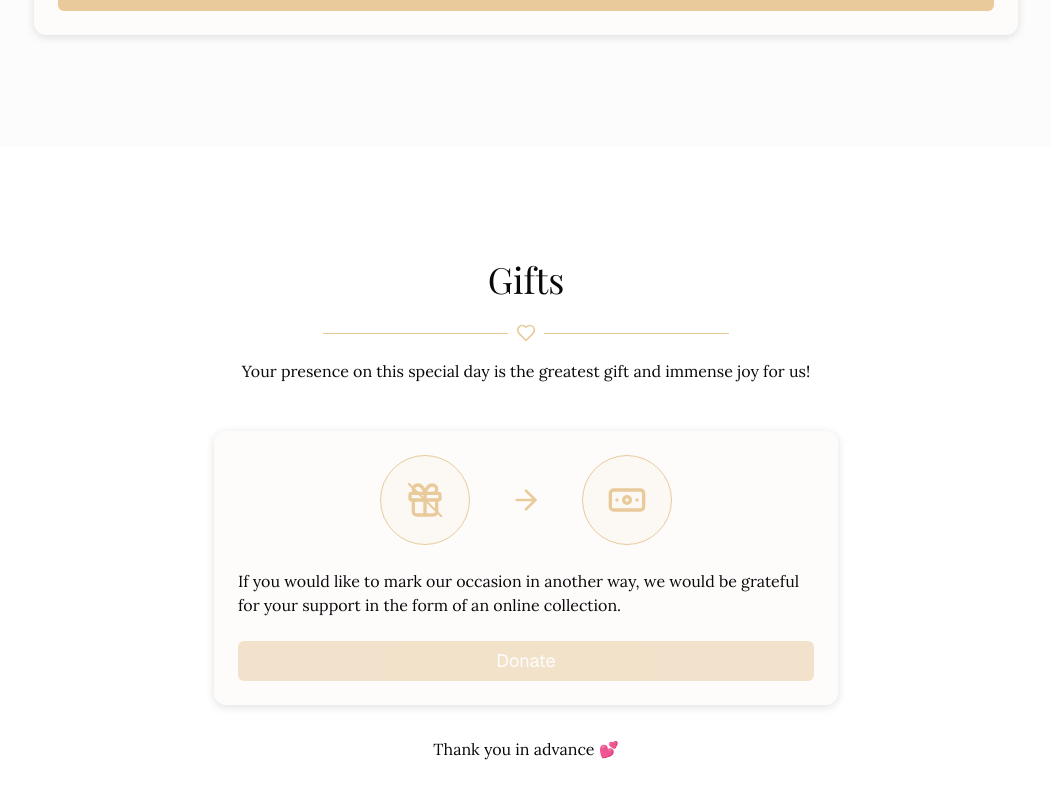
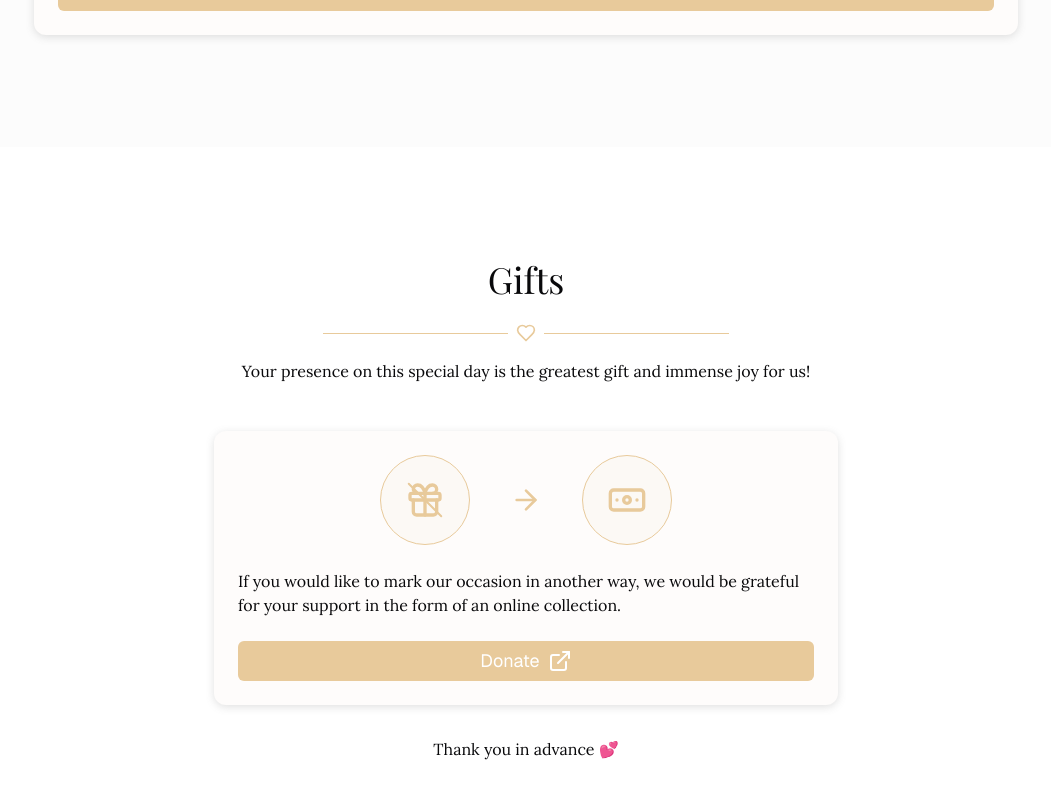
Before and after one commit to preludium/wedding, a React (Vite) app: page / in a window 1280 px wide. Shown: the part 6274-7073 px from the top of the page, without its empty margins (114-1165 px from the left). Built offline with nearby package versions, Linux system fonts and the light colour scheme.

Commit message:
Add donation link

```diff
--- a/src/sections/Gifts.tsx
+++ b/src/sections/Gifts.tsx
@@ -1,6 +1,12 @@
-import { Button } from '@/components/ui/button';
+import { Button } from "@/components/ui/button";
 import { useTranslation } from "@/translations/useTranslation";
-import { ArrowRightIcon, BanknoteIcon, GiftIcon, Heart } from "lucide-react";
+import {
+  ArrowRightIcon,
+  BanknoteIcon,
+  ExternalLink,
+  GiftIcon,
+  Heart,
+} from "lucide-react";
 
 export const Gifts = () => {
   const { t } = useTranslation();
@@ -40,10 +46,19 @@ export const Gifts = () => {
 
           <div className="flex flex-col gap-6 max-w-xl">
             <p>{t("gifts.p2")}</p>
-            <Button className='font-medium' disabled>{t('gifts.link')}</Button>
+            <Button asChild className="w-full font-medium">
+              <a
+                href="https://revolut.me/franci7sw"
+                referrerPolicy="no-referrer"
+                target="_blank"
+                className="flex gap-2 w-[150px]">
+                {t("gifts.link")}
+                <ExternalLink />
+              </a>
+            </Button>
           </div>
         </div>
-          <p>{t("gifts.p4")}</p>
+        <p>{t("gifts.p4")}</p>
       </div>
     </section>
   );
```
